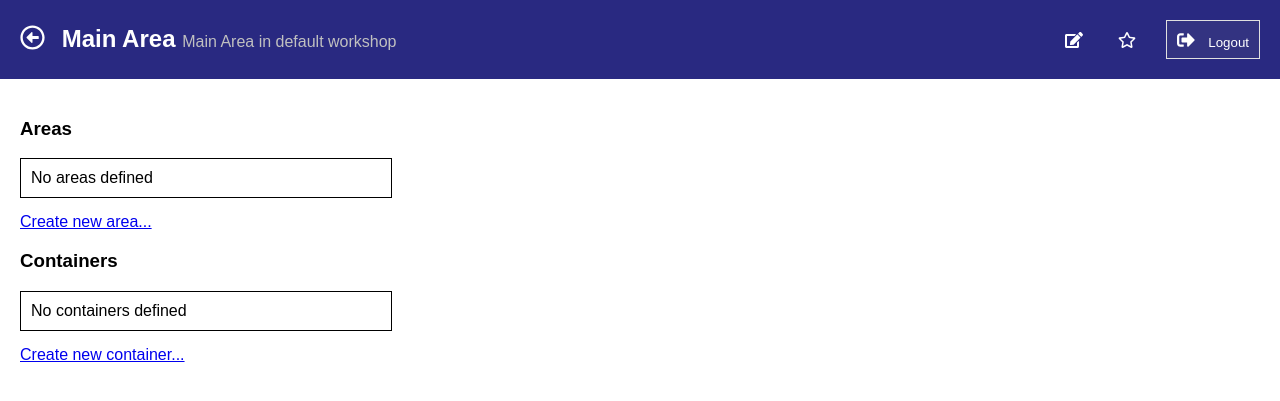
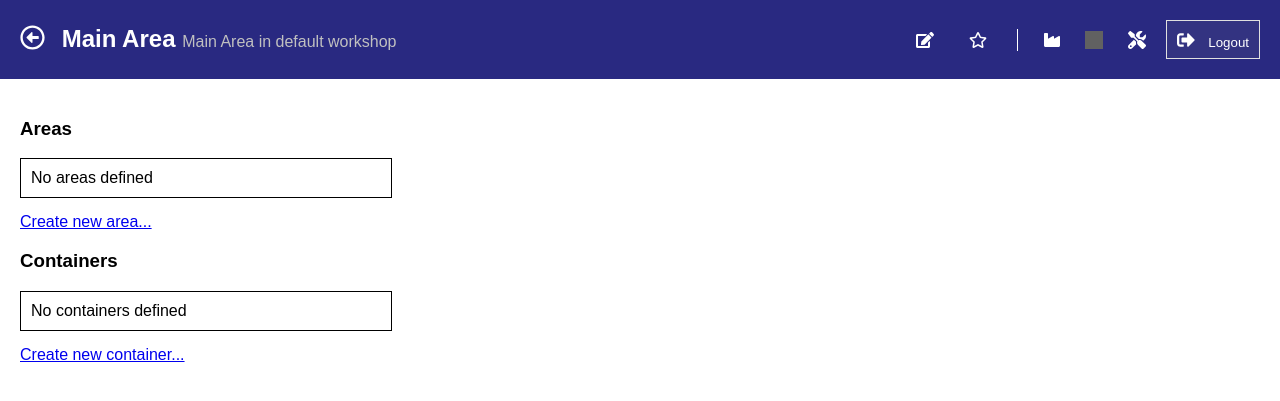
Before and after one commit to dunkelstern/inventory, a Django app: page /area/2 in a window 1280 px wide. Shown: the top 401 px of the page. Run offline with Django 3.2, Linux system fonts and the light colour scheme; the visitor is signed in with stand-in values (Sample User, id 1); data comes from the database, SQL or seed files in the repository; data that the repository does not hold is empty; grey boxes are pictures that could not be loaded.

Commit message:
Add manufacturer and distributor navigation

```diff
--- a/inventory/templates/base.html
+++ b/inventory/templates/base.html
@@ -22,6 +22,17 @@
             {% block header_icons %}
             {% endblock %}
         </ul>
+        <ul class="icon-nav">
+            <li>
+                <a href="{% url 'manufacturer-list' %}"><img class="icon" title="Manufacturers" src="{% static "inventory/img/manufacturer.svg" %}"></a>
+            </li>
+            <li>
+                <a href="{% url 'distributor-list' %}"><img class="icon" title="Distributors" src="{% static "inventory/img/distributor.svg" %}"></a>
+            </li>
+            <li>
+                <a href="{% url 'workshop-list' %}"><img class="icon" title="Workshops" src="{% static "inventory/img/workshop.svg" %}"></a>
+            </li>
+        </ul>
 
         {% if user.is_authenticated %}
         <form method="POST" action="{% url "logout" %}">
```
